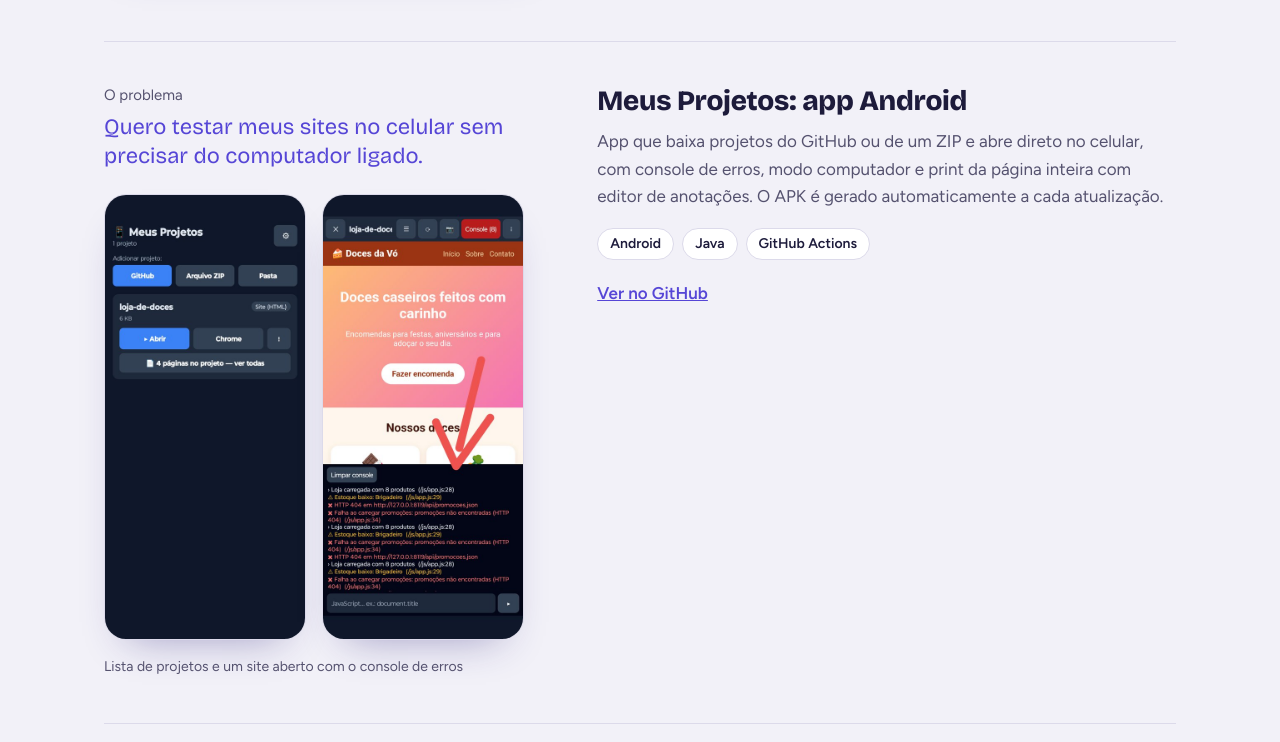
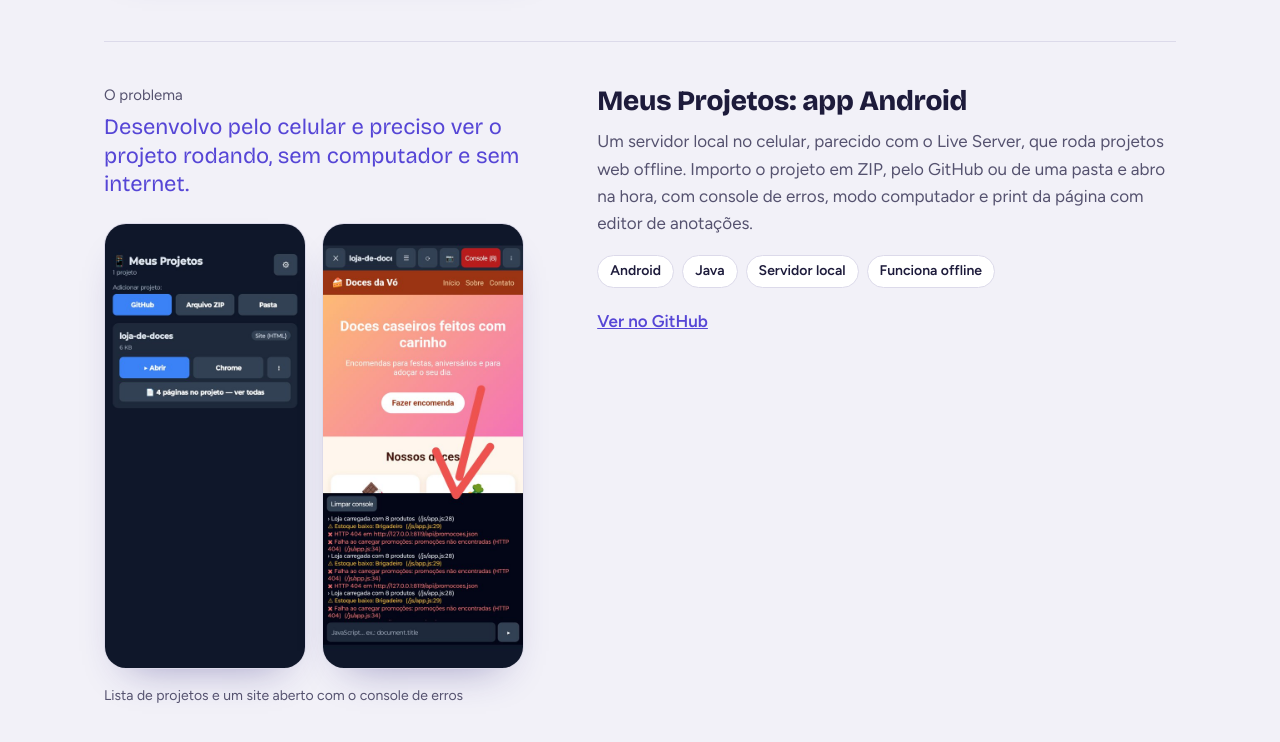
Before and after one commit to Josue-Caetano/josue-caetano.github.io, a plain HTML site: page index.html in a window 1280 px wide. Shown: the part 3321-4063 px from the top of the page. Drawn offline with nearby package versions, Linux system fonts and the light colour scheme.

Commit message:
Corrige a descrição do app Android: servidor local offline
Co-Authored-By: Claude Opus 5.5 <noreply@anthropic.com>
Claude-Session: https://claude.ai/code/session_01BUe8XEYC4WLBGAZm3a9v8B

```diff
--- a/index.html
+++ b/index.html
@@ -329,13 +329,13 @@
 
     <article class="projeto">
       <div>
-        <p class="problema"><small>O problema</small>Quero testar meus sites no celular sem precisar do computador ligado.</p>
+        <p class="problema"><small>O problema</small>Desenvolvo pelo celular e preciso ver o projeto rodando, sem computador e sem internet.</p>
         <figure class="print celulares"><img src="prints/android-lista.jpg" alt="Tela inicial do app Meus Projetos, com botões para adicionar projeto pelo GitHub, arquivo ZIP ou pasta, e um projeto de exemplo" width="480" height="1067" loading="lazy"><img src="prints/android-console.jpg" alt="Site de exemplo aberto no app, com uma anotação feita no editor de print e o console mostrando os erros da página" width="480" height="1067" loading="lazy"><figcaption>Lista de projetos e um site aberto com o console de erros</figcaption></figure>
       </div>
       <div>
         <h3>Meus Projetos: app Android</h3>
-        <p class="descricao">App que baixa projetos do GitHub ou de um ZIP e abre direto no celular, com console de erros, modo computador e print da página inteira com editor de anotações. O APK é gerado automaticamente a cada atualização.</p>
-        <ul class="tecnologias"><li>Android</li><li>Java</li><li>GitHub Actions</li></ul>
+        <p class="descricao">Um servidor local no celular, parecido com o Live Server, que roda projetos web offline. Importo o projeto em ZIP, pelo GitHub ou de uma pasta e abro na hora, com console de erros, modo computador e print da página com editor de anotações.</p>
+        <ul class="tecnologias"><li>Android</li><li>Java</li><li>Servidor local</li><li>Funciona offline</li></ul>
         <a class="ver" href="https://github.com/Josue-Caetano/meus-projetos-android">Ver no GitHub</a>
       </div>
     </article>
@@ -418,10 +418,10 @@
       link: "https://github.com/Josue-Caetano/calc12-financeira"
     },
     {
-      pedido: "Quero testar meus sites no celular sem depender do computador ligado.",
+      pedido: "Desenvolvo pelo celular e preciso ver o projeto rodando, sem computador e sem internet.",
       nome: "Meus Projetos",
-      texto: "Um app Android que abre e testa projetos web direto no celular.",
-      itens: ["Importa do GitHub ou de ZIP", "Console de erros na tela", "Print com editor de anotações"],
+      texto: "Um servidor local no celular, tipo o Live Server, que roda projetos web offline.",
+      itens: ["Abre projetos em ZIP, do GitHub ou de pasta", "Console de erros na tela", "Print com editor de anotações"],
       link: "https://github.com/Josue-Caetano/meus-projetos-android"
     }
   ];
```
